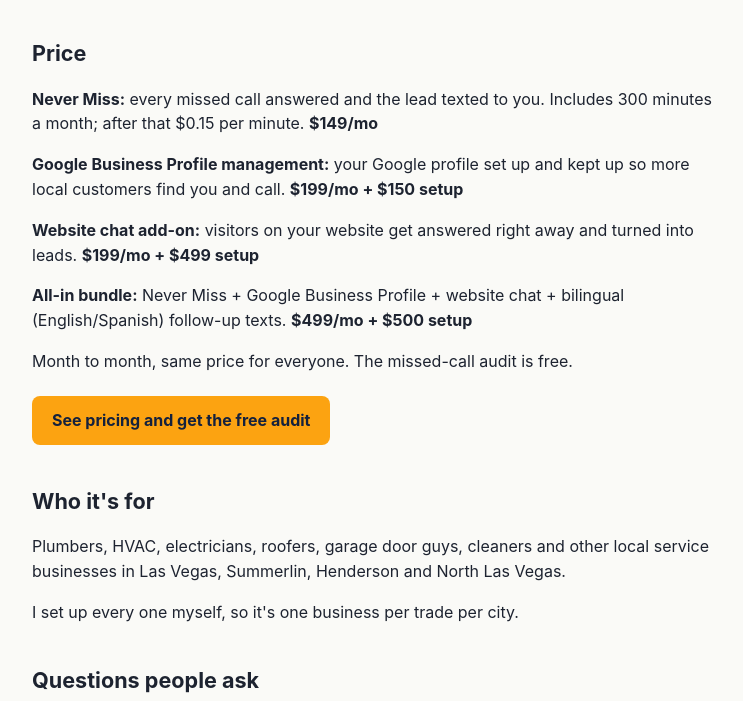
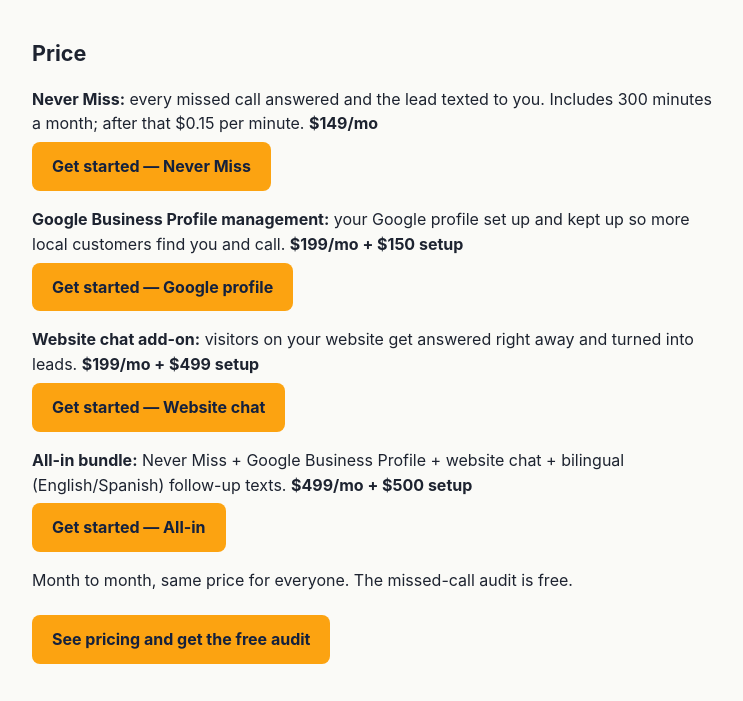
Before and after one commit to ellmired77-star/nevermiss, a plain HTML site: page index.html in a window 1280 px wide. Shown: the part 1033-1734 px from the top of the page, without its empty margins (268-1011 px from the left). Drawn offline with Linux system fonts and the light colour scheme.

Commit message:
Add live Stripe Get started links for $149 / GBP / chat / all-in

```diff
--- a/index.html
+++ b/index.html
@@ -31,10 +31,14 @@ footer{padding:30px 0 50px;color:#667;font-size:.95rem}
 <p>Want to hear one right now? Call my demo line and pretend you're a customer with a leak at 10pm.</p>
 <a class="btn" href="tel:+17864588662">Demo line: (786) 458-8662</a></div>
 <h2>Price</h2>
-<p><b>Never Miss:</b> every missed call answered and the lead texted to you. Includes 300 minutes a month; after that $0.15 per minute. <b>$149/mo</b></p>
-<p><b>Google Business Profile management:</b> your Google profile set up and kept up so more local customers find you and call. <b>$199/mo + $150 setup</b></p>
-<p><b>Website chat add-on:</b> visitors on your website get answered right away and turned into leads. <b>$199/mo + $499 setup</b></p>
-<p><b>All-in bundle:</b> Never Miss + Google Business Profile + website chat + bilingual (English/Spanish) follow-up texts. <b>$499/mo + $500 setup</b></p>
+<p><b>Never Miss:</b> every missed call answered and the lead texted to you. Includes 300 minutes a month; after that $0.15 per minute. <b>$149/mo</b><br>
+<a class="btn" href="https://buy.stripe.com/7sYeVe3SbaFRfhDcwR9EI0f">Get started — Never Miss</a></p>
+<p><b>Google Business Profile management:</b> your Google profile set up and kept up so more local customers find you and call. <b>$199/mo + $150 setup</b><br>
+<a class="btn" href="https://buy.stripe.com/9B6bJ2ewP9BN1qN1Sd9EI0j">Get started — Google profile</a></p>
+<p><b>Website chat add-on:</b> visitors on your website get answered right away and turned into leads. <b>$199/mo + $499 setup</b><br>
+<a class="btn" href="https://buy.stripe.com/5kQfZidsL15h8TfeEZ9EI0g">Get started — Website chat</a></p>
+<p><b>All-in bundle:</b> Never Miss + Google Business Profile + website chat + bilingual (English/Spanish) follow-up texts. <b>$499/mo + $500 setup</b><br>
+<a class="btn" href="https://buy.stripe.com/eVq8wQ1K3cNZ3yV40l9EI0k">Get started — All-in</a></p>
 <p>Month to month, same price for everyone. The missed-call audit is free.</p>
 <p><a class="btn" href="https://contractor-leads.ell-mired77.workers.dev">See pricing and get the free audit</a></p>
 <h2>Who it's for</h2>
```
